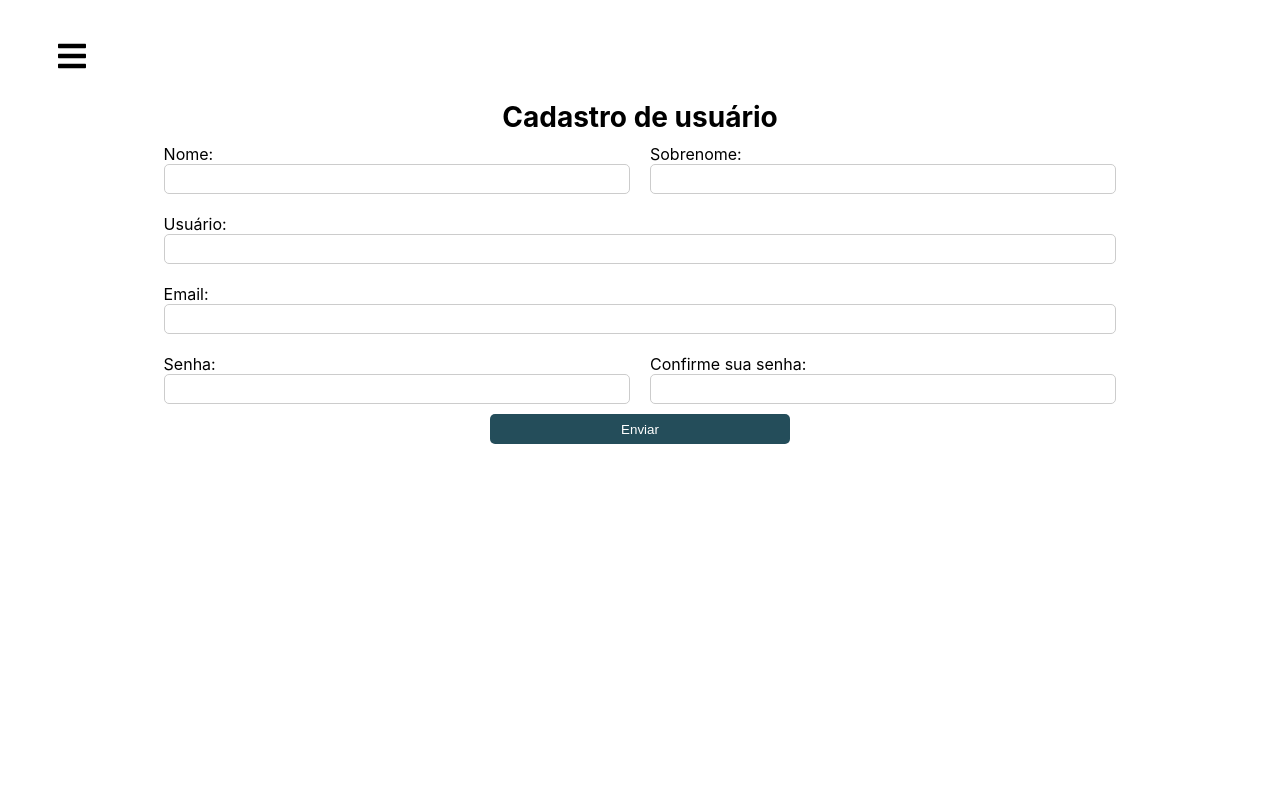
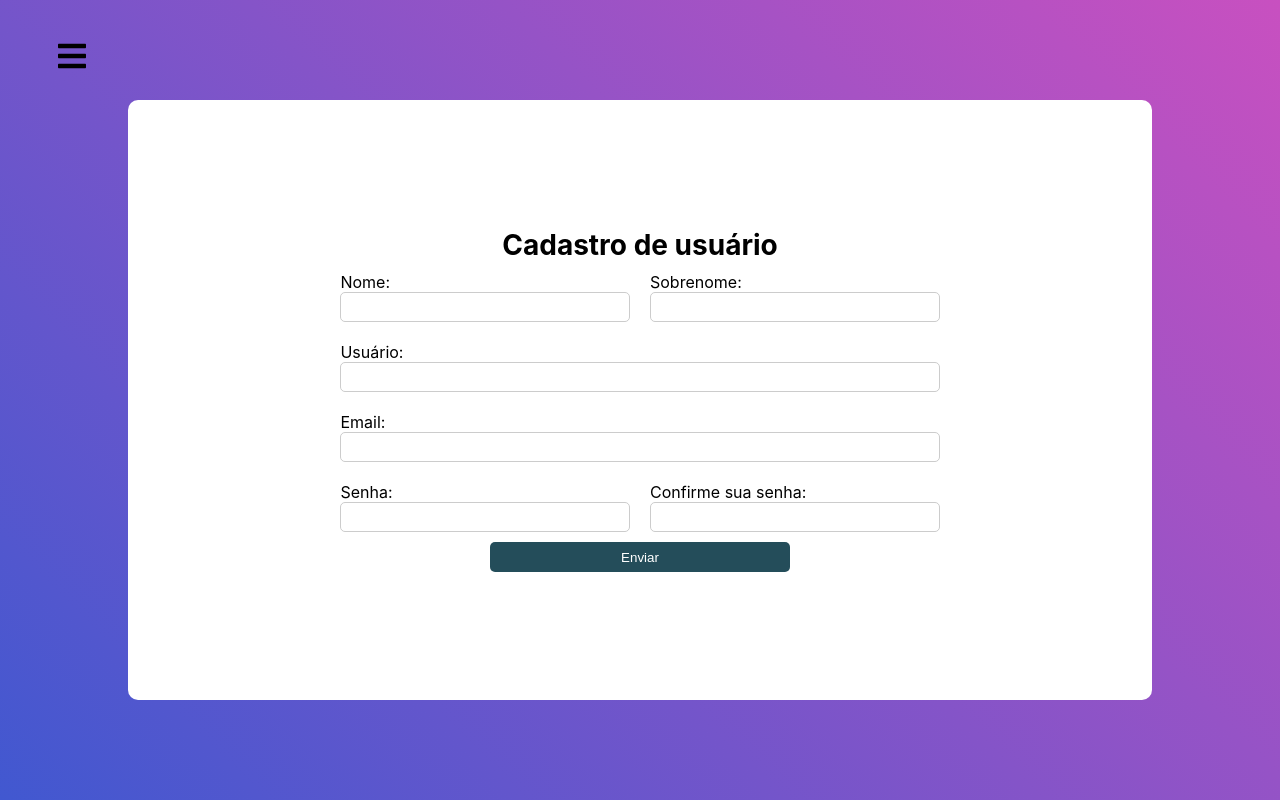
Before and after one commit to Andreypanegallito/cadastroNode, a React (Create React App) app in the folder client/: page /cadastro in a window 1280 px wide. Built offline with nearby package versions, Linux system fonts and the light colour scheme.

Commit message:
Ajustando tela de cadastro de usuário

```diff
--- a/client/src/pages/cadastro/cadastro.scss
+++ b/client/src/pages/cadastro/cadastro.scss
@@ -5,8 +5,24 @@
   align-items: center;
   width: 100%;
   height: 100vh;
+  background: #9053c7;
+  background: -webkit-linear-gradient(-135deg, #c850c0, #4158d0);
+  background: -o-linear-gradient(-135deg, #c850c0, #4158d0);
+  background: -moz-linear-gradient(-135deg, #c850c0, #4158d0);
+  background: linear-gradient(-135deg, #c850c0, #4158d0);
 
-  .container {
+  .containerCadUsu {
     height: 75%;
+    width: 80%;
+    min-height: 300px;
+    background-color: #fff;
+    border-radius: 10px;
+    overflow: hidden;
+    display: flex;
+    flex-wrap: wrap;
+    justify-content: center;
+    padding: 0 125px;
+    align-items: center;
+    align-content: center;
   }
 }
--- a/client/src/pages/cadastro/index.tsx
+++ b/client/src/pages/cadastro/index.tsx
@@ -18,7 +18,7 @@ const Cadastro = () => {
     <>
       <Menu links={linksMenu} />
       <section id="sectionCadastroUsuarios">
-        <div className="container">
+        <div className="containerCadUsu">
           <div className="titulo">
             <h1>Cadastro de usuário</h1>
           </div>
```
